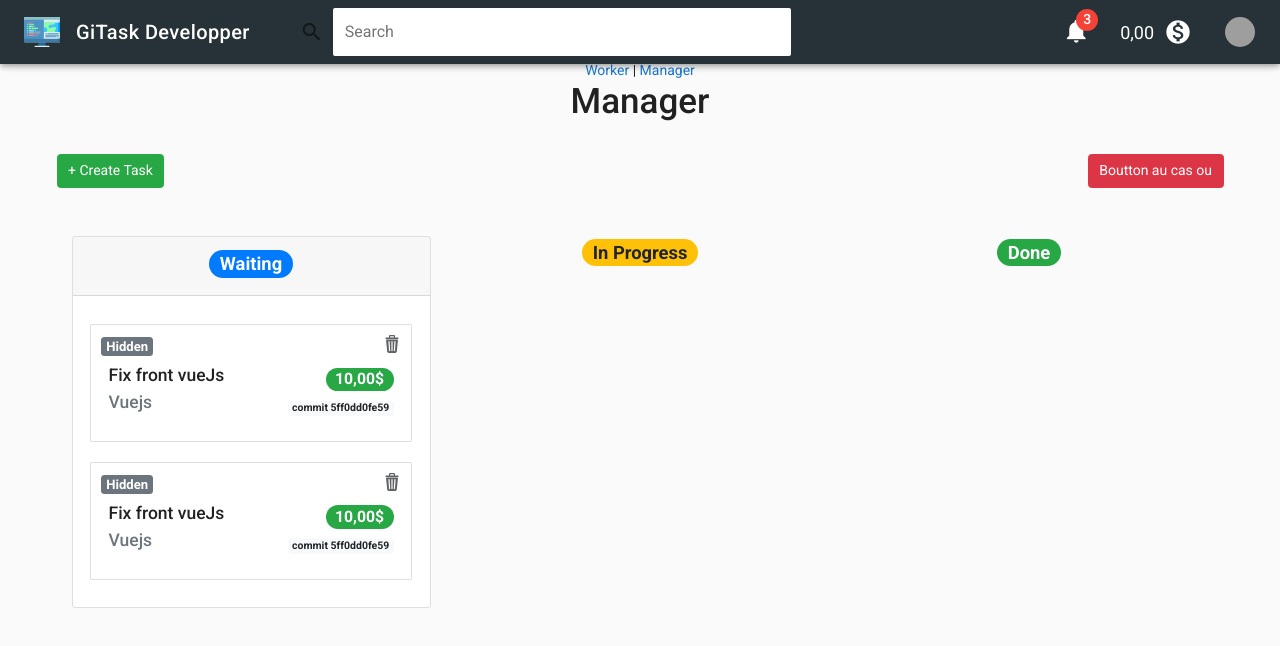
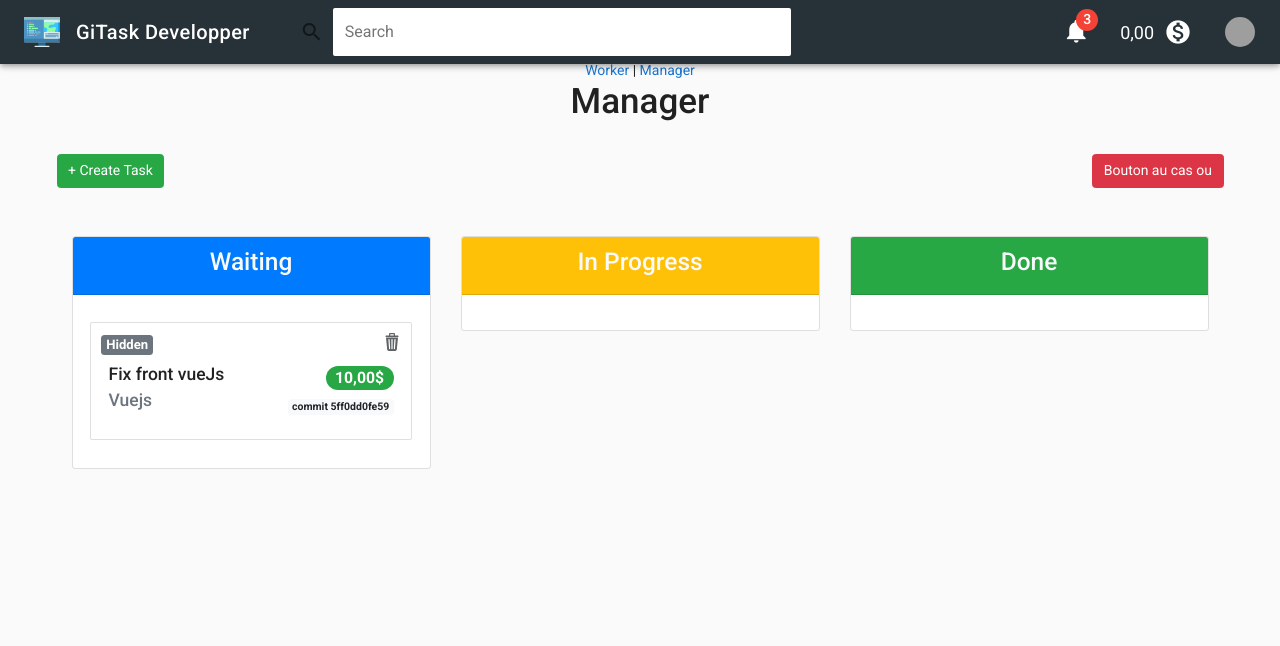
Before and after one commit to nilscam/gitask, a Vue app in the folder vue-front/: page /#/manager in a window 1280 px wide. Shown: the top 646 px of the page. Built offline with nearby package versions, Linux system fonts and the light colour scheme; grey boxes are pictures that could not be loaded.

Commit message:
task modal deleter

```diff
--- /dev/null
+++ b/vue-front/src/components/ModalConfirmation.vue
@@ -0,0 +1,36 @@
+<template>
+  <!-- Modal -->
+  <div class="modal fade" :id="id" tabindex="-1" role="dialog" aria-hidden="true">
+    <div class="modal-dialog modal-dialog-centered" role="document">
+      <div class="modal-content">
+        <div class="modal-header">
+          <h5 class="modal-title">Supression de tâche</h5>
+          <button type="button" class="close" data-dismiss="modal" aria-label="Close">
+            <span aria-hidden="true">&times;</span>
+          </button>
+        </div>
+        <div class="modal-body">
+          Etes vous sûr de vouloir supprimer cette tâches ? Vous ne pourrez plus y accéder et elle ne sera plus visible par la communauté.
+        </div>
+        <div class="modal-footer">
+          <button type="button" class="btn btn-secondary" data-dismiss="modal">Annuler</button>
+          <button @click="confirm" type="button" class="btn btn-danger" data-dismiss="modal">Supprimer</button>
+        </div>
+      </div>
+    </div>
+  </div>
+</template>
+
+<script>
+export default {
+  props: {
+    id: String
+  },
+
+  methods: {
+    confirm() {
+      this.$emit('confirm');
+    }
+  }
+}
+</script>
--- a/vue-front/src/components/TaskCard.vue
+++ b/vue-front/src/components/TaskCard.vue
@@ -9,7 +9,8 @@
         </h5>
       </div>
       <div style="flex: 1;"></div>
-      <img :src="computeTrash" height="18" alt="delete task" class="delete-logo">
+      <img :src="computeTrash" height="18" alt="Delete" class="delete-logo" data-toggle="modal" data-target="#delete-task">
+      <modal-confirmation @confirm="deleteTask" id="delete-task"/>
     </div>
 
     <div data-toggle="collapse" :href="`#${id}`" aria-expanded="true" :aria-controls="id" :id="`heading-${id}`" class="card-body text-left">
@@ -42,10 +43,14 @@
 
 <script>
 import Trash from "../assets/waste-bin.svg";
+import ModalConfirmation from "./ModalConfirmation";
 
 export default {
   props: {
     id: String
+  },
+  components: {
+    ModalConfirmation
   },
   data: () => ({
     hidden: true
@@ -54,6 +59,11 @@ export default {
     computeTrash () {
       // return Computer ? idea
       return Trash;
+    }
+  },
+  methods: {
+    deleteTask() {
+      console.log('delete');
     }
   }
 }
@@ -85,6 +95,7 @@ export default {
 
 }
 .delete-logo {
+  cursor: pointer;
   position: relative;
   top: 5px;
   right: 10px;
--- a/vue-front/src/views/Manager.vue
+++ b/vue-front/src/views/Manager.vue
@@ -5,7 +5,7 @@
     <div class="container">
       <div class="row">
         <button type="button" class="col-auto mr-auto btn btn-success">+ Create Task</button>
-        <button type="button" class="col-auto btn btn-danger">Boutton au cas ou</button>
+        <button type="button" class="col-auto btn btn-danger">Bouton au cas ou</button>
       </div>
     </div>
 
@@ -14,13 +14,12 @@
 
         <div class="col-4">
           <div class="card">
-            <div class="card-header">
-              <h3><span class="badge badge-pill badge-primary">Waiting</span></h3>
+            <div class="card-header bg-primary">
+              <h3><span class="text-light">Waiting</span></h3>
             </div>
             <div class="card-body">
               <ul class="list-group" id="waiting">
                 <task-card id="alpha"/>
-                <task-card id="beta"/>
               </ul>
             </div>
           </div>
@@ -31,15 +30,33 @@
 
 
         <div class="col-4">
-          <h3><span class="badge badge-pill badge-warning">In Progress</span></h3>
+
+          <div class="card">
+            <div class="card-header bg-warning">
+              <h3><span class="text-light">In Progress</span></h3>
+            </div>
+            <div class="card-body">
+              <ul class="list-group" id="waiting">
+              </ul>
+            </div>
+          </div>
         </div>
 
         <div class="col-4">
-          <h3><span class="badge badge-pill badge-success">Done</span></h3>
+          <div class="card">
+            <div class="card-header bg-success">
+              <h3><span class="text-light">Done</span></h3>
+            </div>
+            <div class="card-body">
+              <ul class="list-group" id="waiting">
+              </ul>
+            </div>
+          </div>
         </div>
 
       </div>
     </div>
+
 
   </div>
 </template>
```
